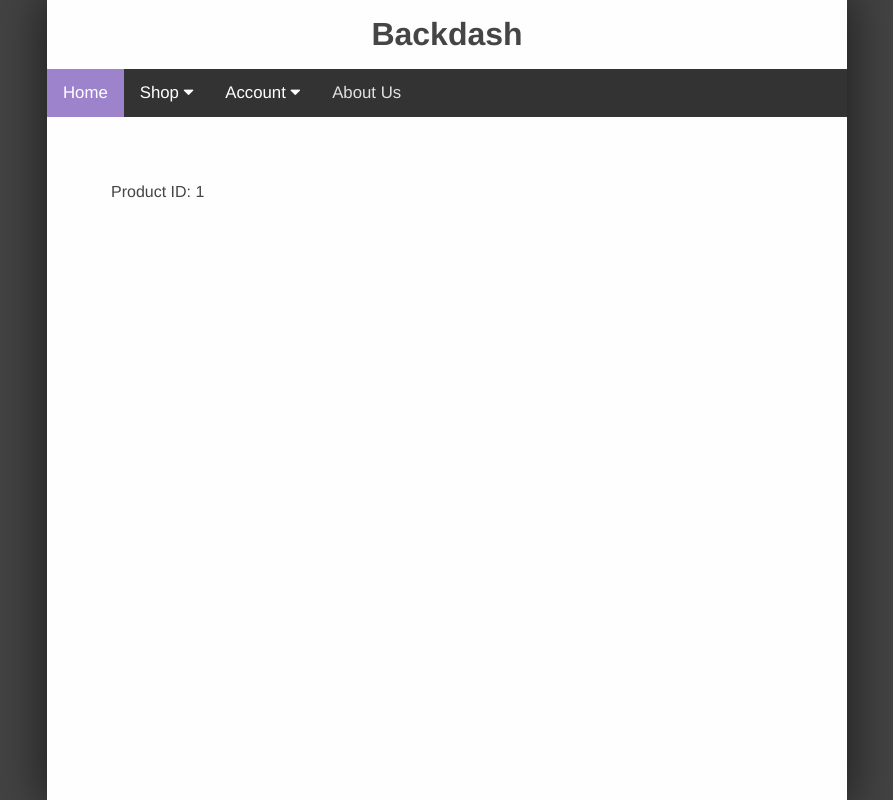
After one commit to MajorArkwolf/backdash-store-1, a PHP site: page /product.php?id=1 in a window 1280 px wide. The commit adds this page. Shown: the whole page, without its empty margins (193-1086 px from the left). Run offline with PHP 8.4, Linux system fonts and the light colour scheme.

Commit message:
Update products

```diff
--- /dev/null
+++ b/product.php
@@ -0,0 +1,34 @@
+<!DOCTYPE html>
+<html>
+  <head>
+    <meta charset="utf-8">
+    <meta name="viewport" content="width=device-width, initial-scale=1.0, maximum-scale=1, user-scalable=0">
+    <title>Backdash</title>
+    <link rel="stylesheet" href="https://cdnjs.cloudflare.com/ajax/libs/font-awesome/4.7.0/css/font-awesome.min.css">
+    <link rel="stylesheet" href="style.css">
+  </head>
+  <body>
+    <div class="content">
+      <header>
+        <div>
+          <h1>Backdash</h1>
+        </div>
+      </header>
+      <?php
+          ob_start();
+          include('navmenu.php');
+          $myStr = ob_get_contents();
+          ob_end_clean();
+          echo $myStr;
+      ?>
+      <div class="text-area">
+        <p>
+          <?php
+            echo "Product ID: " . $_GET['id'];
+          ?>
+        </p>
+      </div>
+    </div>
+    <script src="/navbar.js"></script>
+  </body>
+</html>
--- a/style.css
+++ b/style.css
@@ -162,7 +162,6 @@ header {
 }
 
 .product-title {
-    font-size: 16px;
     display: flex;
     text-align: center;
     justify-content: center;
```
